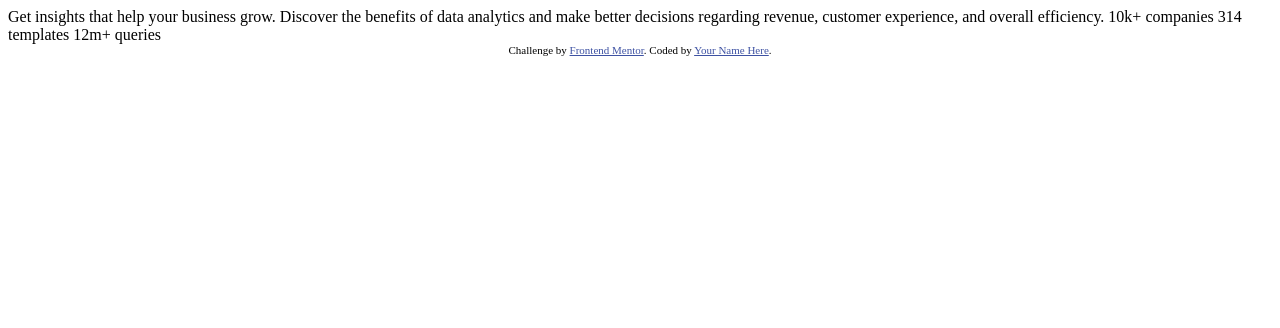
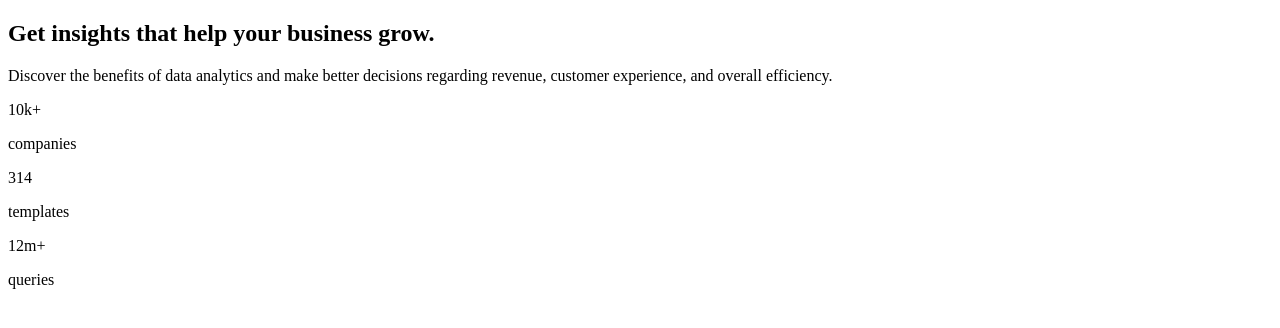
Before and after one commit to nabzay/stats-preview-component, a plain HTML site: page index.html in a window 1280 px wide. Drawn offline with Linux system fonts and the light colour scheme.

Commit message:
Adjsuted initial markup

```diff
--- a/index.html
+++ b/index.html
@@ -8,26 +8,43 @@
 
   <title>Frontend Mentor | Stats preview card component</title>
 
-  <!-- Feel free to remove these styles or customise in your own stylesheet 👍 -->
-  <style>
-    .attribution { font-size: 11px; text-align: center; }
-    .attribution a { color: hsl(228, 45%, 44%); }
-  </style>
 </head>
 <body>
 
-  Get insights that help your business grow.
+  <main class="card">
 
-  Discover the benefits of data analytics and make better decisions regarding revenue, customer
-  experience, and overall efficiency.
+    <section class="card__image">
+    </section>
 
-  10k+ companies
-  314 templates
-  12m+ queries
+    <section class="card__content">
+      <h1> Get insights that help your business grow. </h1>
 
-  <div class="attribution">
-    Challenge by <a href="https://www.frontendmentor.io?ref=challenge" target="_blank">Frontend Mentor</a>.
-    Coded by <a href="#">Your Name Here</a>.
-  </div>
+      <p> Discover the benefits of data analytics and make better decisions regarding revenue, customer
+        experience, and overall efficiency. </p>
+
+        <div class="card__stats">
+          <div class="stats__companies">
+            <p class="value">10k+</p>
+            <p class="title">companies</p>
+
+          </div>
+
+          <div class="stats__templates">
+            <p class="value">314</p>
+            <p class="title">templates</p>
+
+          </div>
+
+          <div class="stats__queries">
+            <p class="value">12m+</p>
+            <p class="title">queries</p>
+
+          </div>
+        </div>
+
+    </section>
+
+  </main>
+
 </body>
 </html>
```
